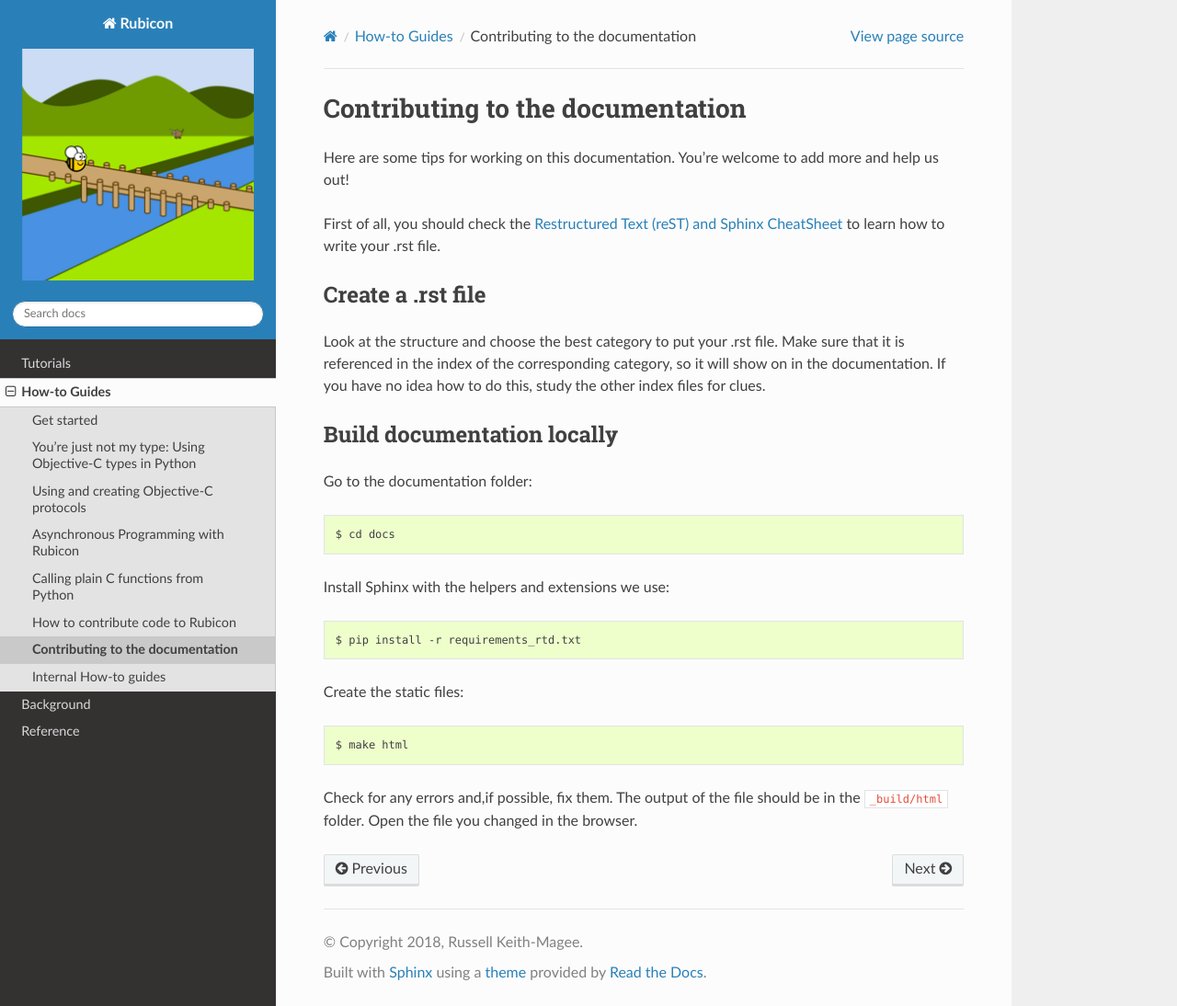
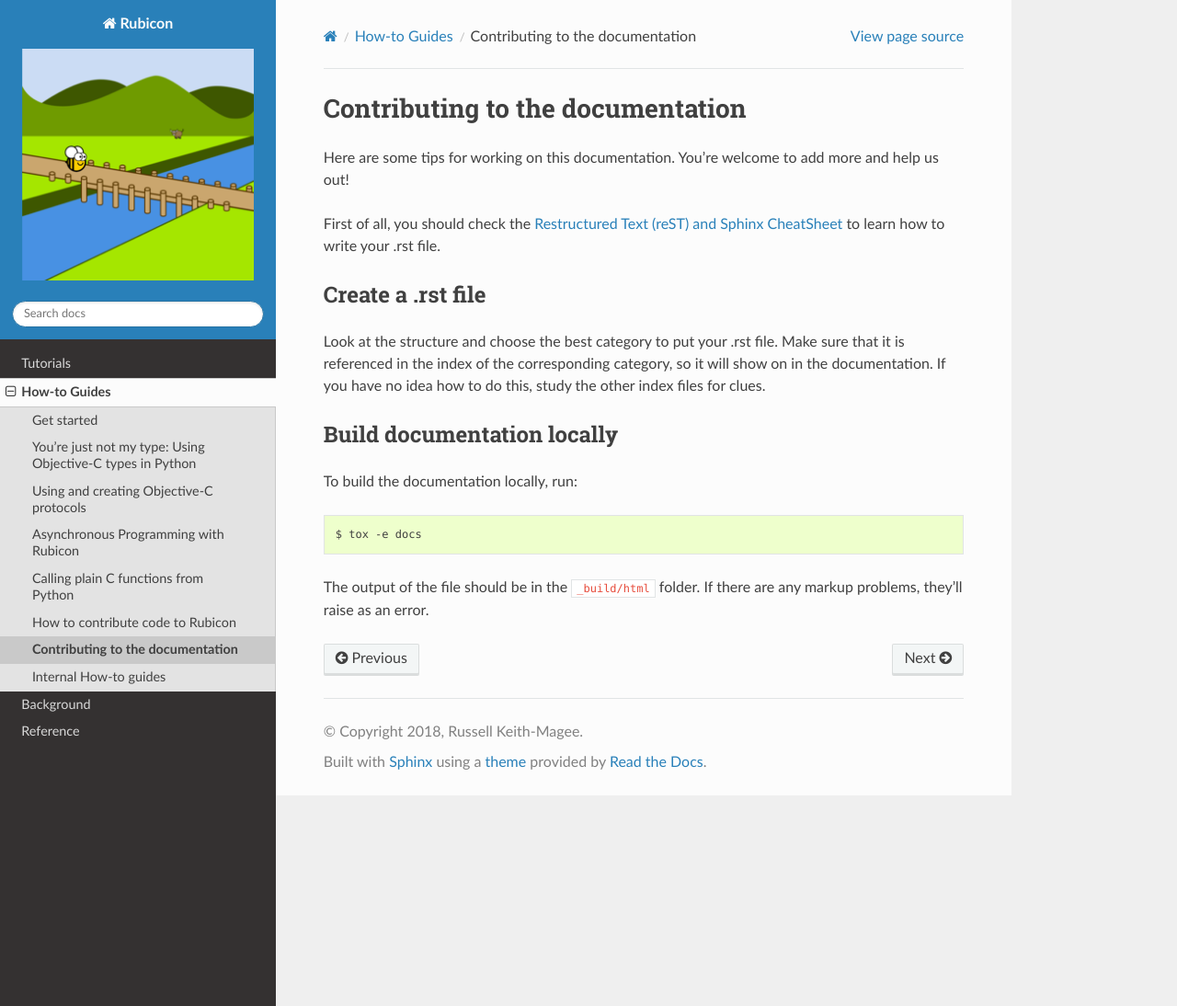
Before and after one commit to beeware/rubicon-objc, a Sphinx documentation site: the page built from docs/how-to/contribute-docs.rst, in a window 1280 px wide and 1094 px high. Shown: the whole window at 92% size. Built offline with Sphinx 7.4.7 and the Read the Docs theme 2.0.0, drawn with Linux system fonts in a browser that asks for light colours.

Commit message:
Update docs to suggest using tox to build docs.

```diff
--- a/docs/how-to/contribute-docs.rst
+++ b/docs/how-to/contribute-docs.rst
@@ -20,18 +20,9 @@ the other index files for clues.
 Build documentation locally
 ---------------------------
 
-Go to the documentation folder::
+To build the documentation locally, run::
 
-    $ cd docs
+    $ tox -e docs
 
-Install Sphinx with the helpers and extensions we use::
-
-    $ pip install -r requirements_rtd.txt
-
-Create the static files: ::
-
-    $ make html
-
-Check for any errors and,if possible, fix them.
-The output of the file should be in the ``_build/html`` folder.
-Open the file you changed in the browser.
+The output of the file should be in the ``_build/html`` folder. If there are
+any markup problems, they'll raise as an error.
```
